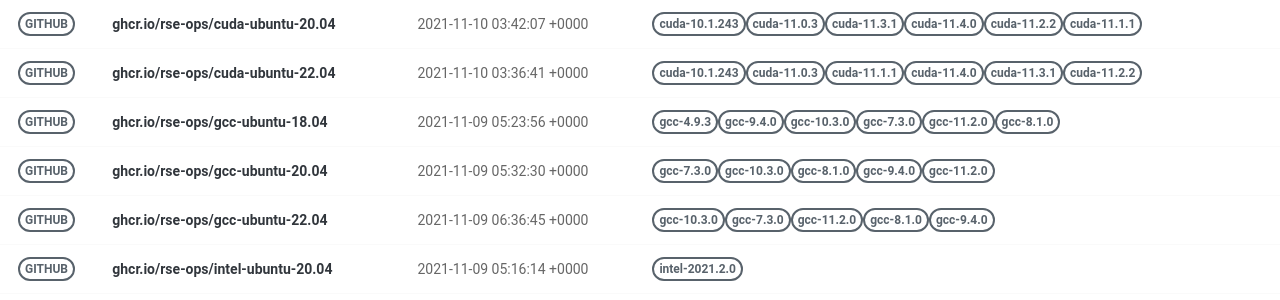
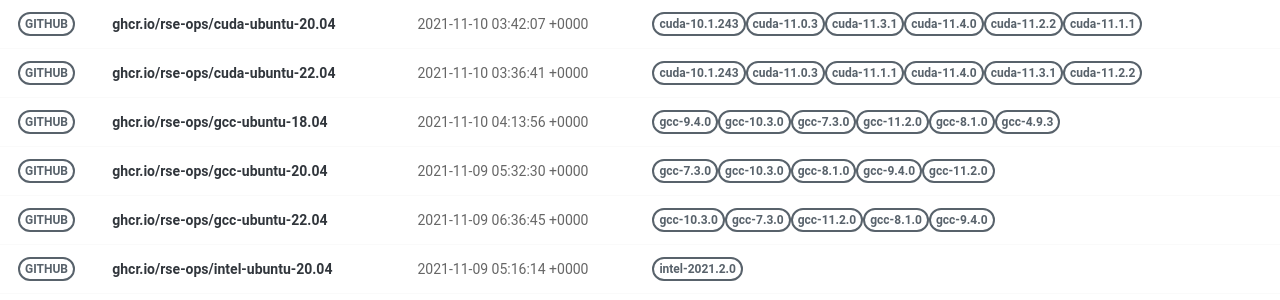
Before and after one commit to rse-ops/docker-images, a Jekyll site: the page built from pages/index.md, in a window 1280 px wide. Shown: the part 277-577 px from the top of the page. Built offline with Jekyll 4.4.1, drawn with Linux system fonts in a browser that asks for light colours; nearby versions of some CDN libraries.

Commit message:
Automated push to update library 2021-11-10

```diff
--- a/_library/ghcr.io-rse-ops-gcc-ubuntu-18.04.md
+++ b/_library/ghcr.io-rse-ops-gcc-ubuntu-18.04.md
@@ -1,14 +1,11 @@
 ---
 layout: container
 name: ghcr.io/rse-ops/gcc-ubuntu-18.04
-updated_at: 2021-11-09 05:23:56.263376
+updated_at: 2021-11-10 04:13:56.040348
 
 
 container_url: https://github.com/orgs/rse-ops/packages/container/package/gcc-ubuntu-18.04
 versions:
- - tag: gcc-4.9.3
-   dockerfile: https://github.com/rse-ops/docker-images/blob/main/ubuntu/gcc/Dockerfile
-   manifest: https://crane.ggcr.dev/manifest/ghcr.io/rse-ops/gcc-ubuntu-18.04:gcc-4.9.3
  - tag: gcc-9.4.0
    dockerfile: https://github.com/rse-ops/docker-images/blob/main/ubuntu/gcc/Dockerfile
    manifest: https://crane.ggcr.dev/manifest/ghcr.io/rse-ops/gcc-ubuntu-18.04:gcc-9.4.0
```
Also changed, not shown: other parts of _library/ghcr.io-rse-ops-gcc-ubuntu-18.04.md (+3 -0 lines).
